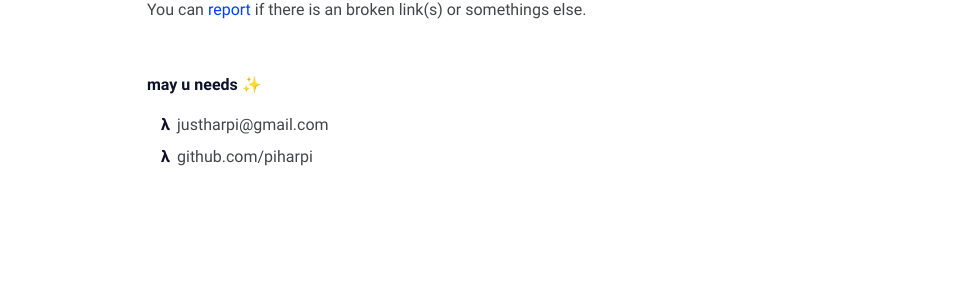
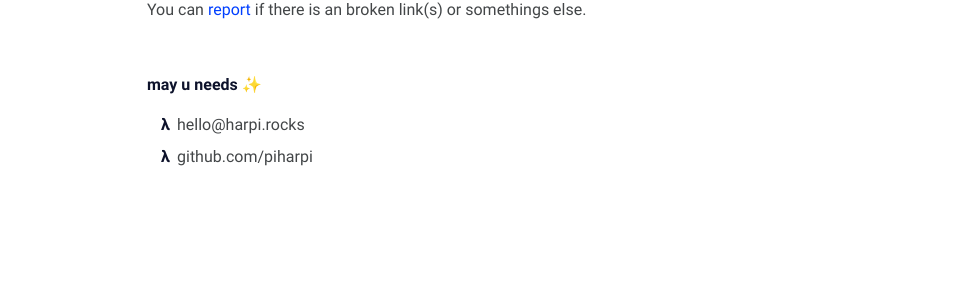
Before and after one commit to piharpi/piharpi.com, a Jekyll site: the page built from about.md, in a window 1280 px wide. Shown: the part 514-821 px from the top of the page, without its empty margins (163-1116 px from the left). Built offline with Jekyll 4.4.1, drawn with Linux system fonts in a browser that asks for light colours.

Commit message:
updating email address

```diff
--- a/_config.yml
+++ b/_config.yml
@@ -16,7 +16,7 @@ author:
     He's writing in Bahasa about web technology and experience as a journal
     for documentation things that he learned, meet him <a href="https://github.com/piharpi" target="_blank" rel="noopener">@github</a>.
   username: piharpi
-  email: justharpi@gmail.com
+  email: hello@harpi.rocks
   avatar: /assets/img/avatar.jpg
 
 # Url settings
```
